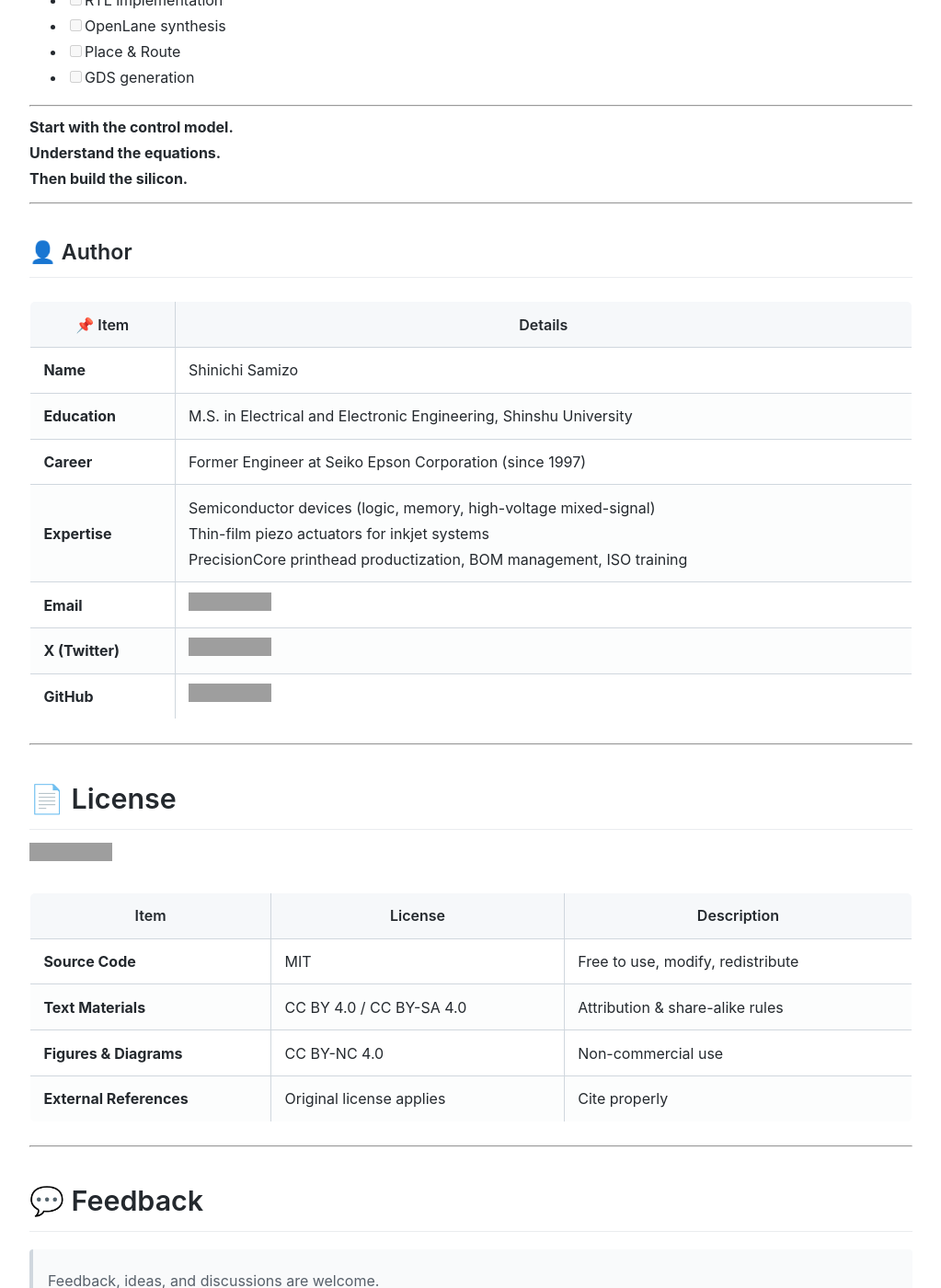
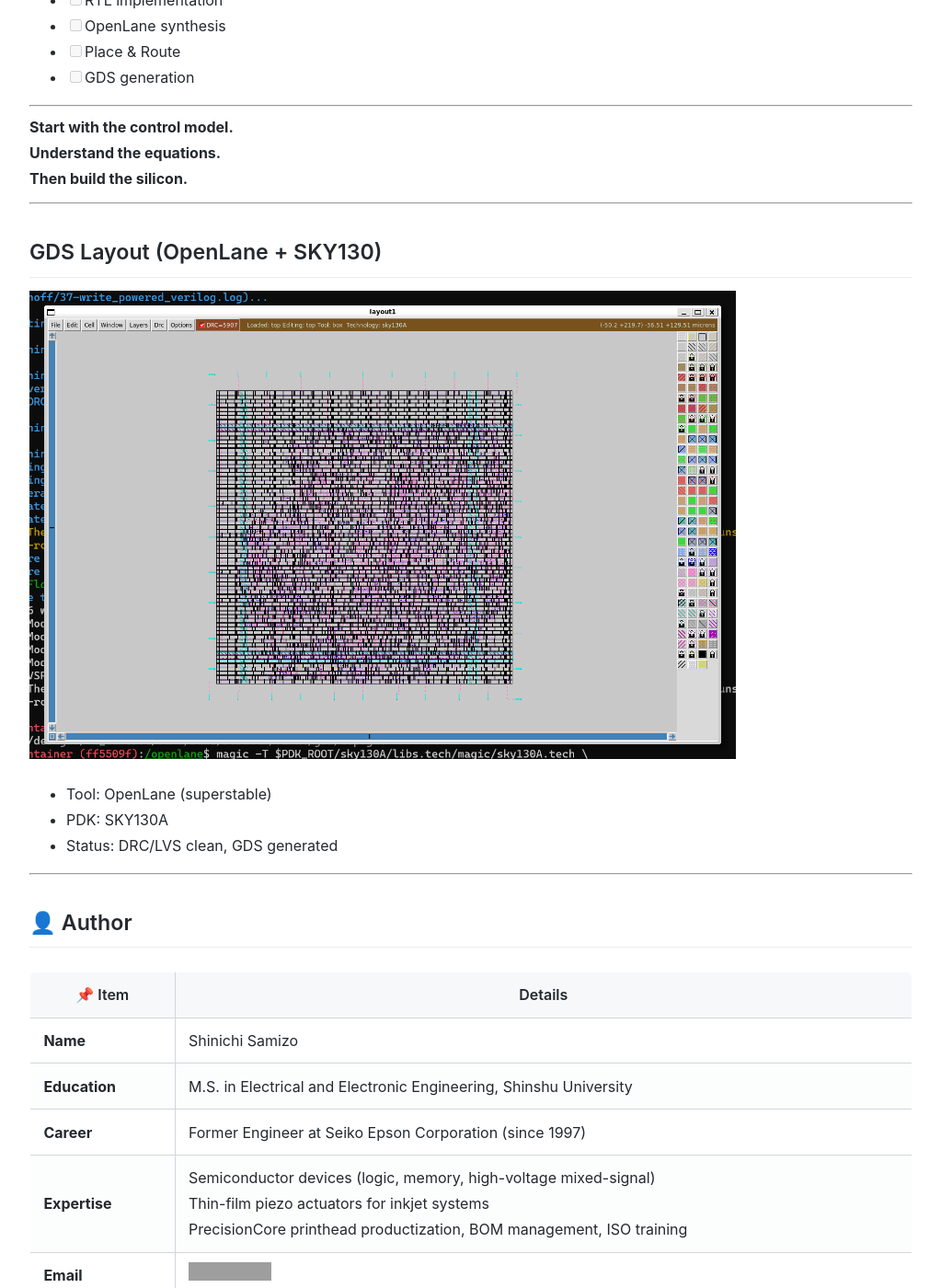
Before and after one commit to Samizo-AITL/vi-control-asic-sky130, a Jekyll site: the page built from index.md, in a window 1280 px wide and 1400 px high, scrolled down 5967 px. Shown: the whole window at 92% size, without its empty margins (128-1151 px from the left). Built offline with Jekyll 4.4.1, drawn with Linux system fonts in a browser that asks for light colours; grey boxes are pictures that could not be loaded.

Commit message:
Update index.md

```diff
--- a/index.md
+++ b/index.md
@@ -252,6 +252,16 @@ Then build the silicon.**
 
 ---
 
+## GDS Layout (OpenLane + SKY130)
+
+<img src="/docs/layout/vi_control_top_gds_overview.png" width="80%">
+
+- Tool: OpenLane (superstable)
+- PDK: SKY130A
+- Status: DRC/LVS clean, GDS generated
+
+---
+
 ## 👤 Author
 
 | 📌 Item | Details |
```
